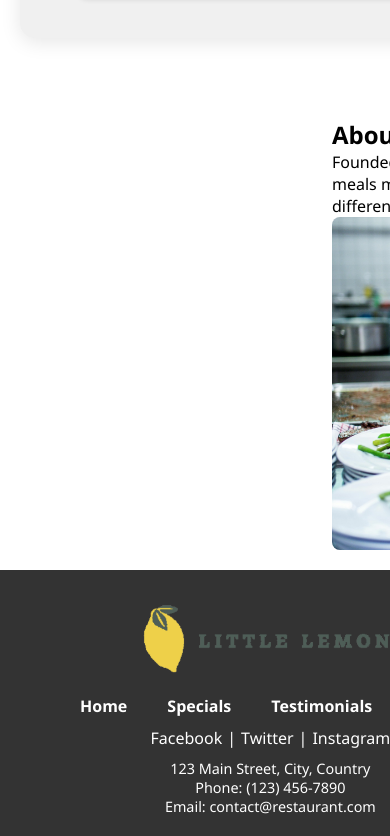
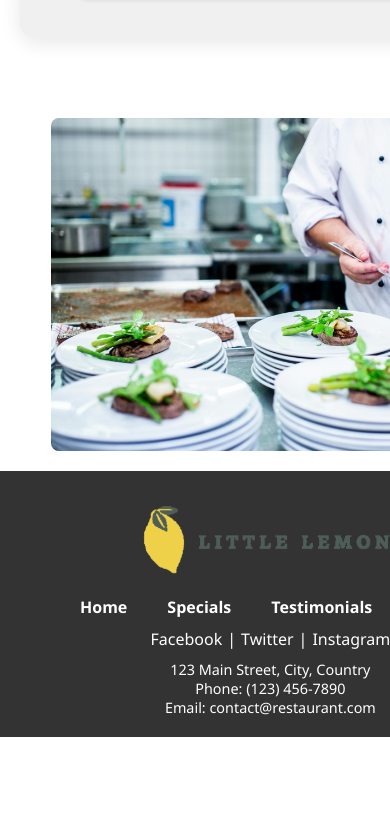
Before and after one commit to ukjh4/little-lemon, a React (Create React App) app in the folder little-lemon/: page / in a window 390 px wide. Shown: the part 2078-2914 px from the top of the page. After the commit the page ends 2815 px from the top, so only its background shows below. Built offline with nearby package versions, Linux system fonts and the light colour scheme.

Commit message:
fix about section on small screen

```diff
--- a/little-lemon/src/App.css
+++ b/little-lemon/src/App.css
@@ -213,12 +213,12 @@ blockquote {
 .about-image img {
   width: 100%;
   height: auto;
-  border-radius: 8px; /* Optional: Adds rounded corners to the image */
+  border-radius: 8px; /* Adds rounded corners to the image */
 }
 
 @media (max-width: 768px) {
   .about {
-    flex-direction: column;
+    flex-direction: row-reverse; /* Reverses the order: image on right, text on left */
     align-items: center;
   }
 
@@ -244,7 +244,7 @@ blockquote {
 .about-image img {
   width: 100%;
   height: auto;
-  border-radius: 8px; /* Optional: Adds rounded corners to the image */
+  border-radius: 8px; /* Adds rounded corners to the image */
   max-width: 500px; /* Maximum width for the image */
   display: block; /* Ensures the image is centered if smaller than the available space */
   margin: 0 auto; /* Centers the image horizontally */
```
